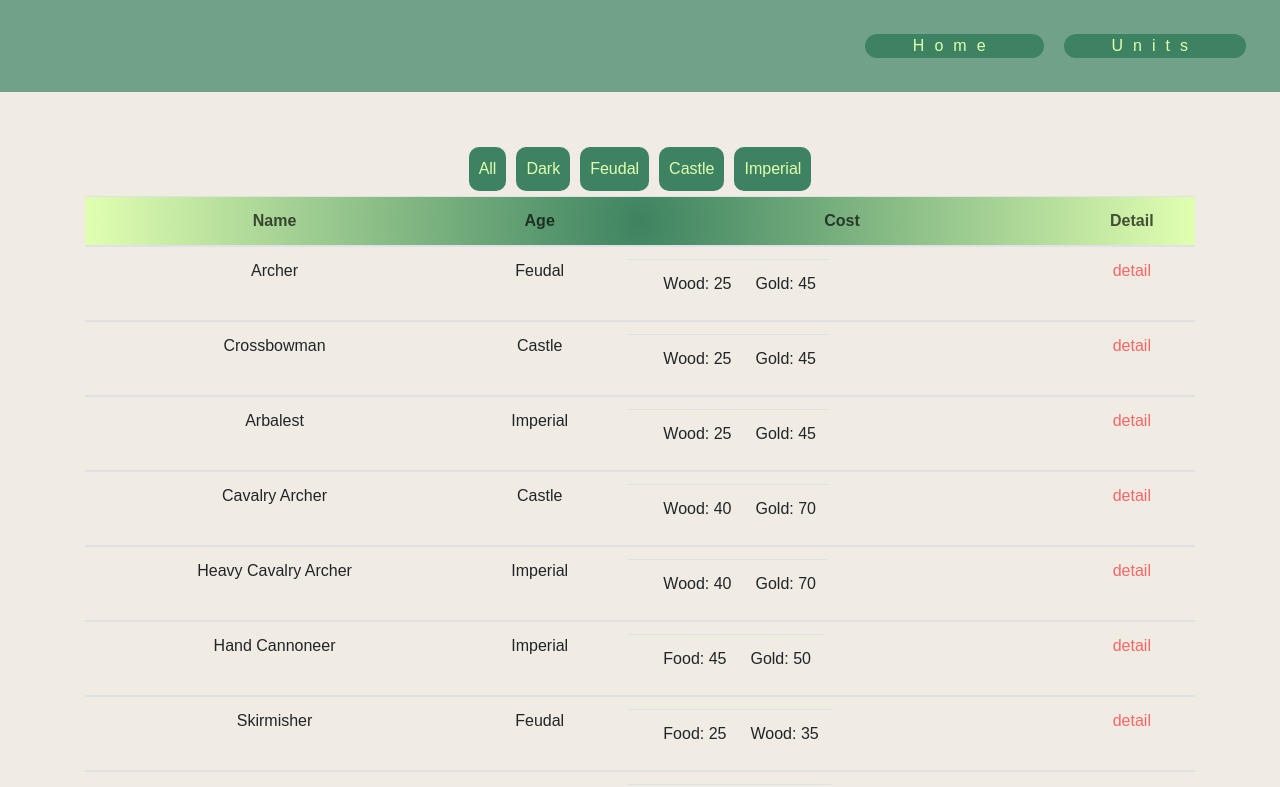
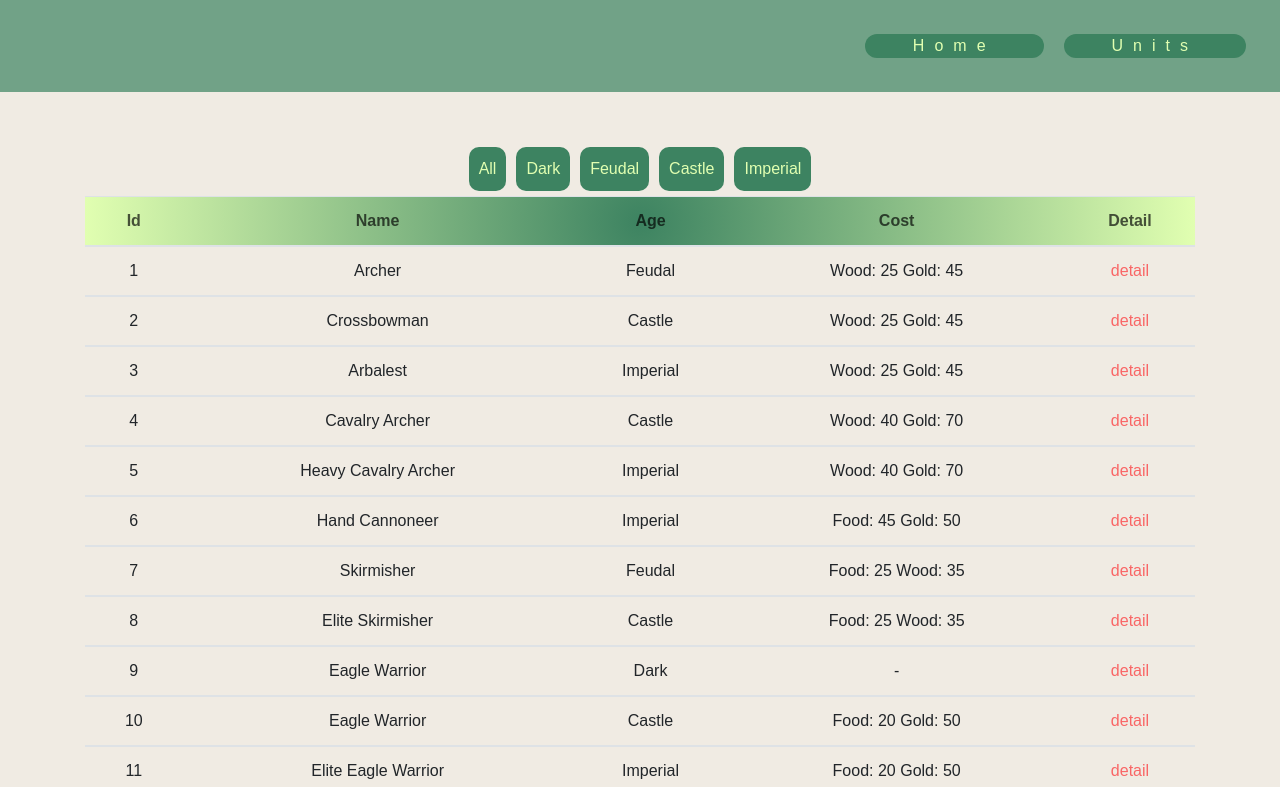
Before and after one commit to melisaclskn/ageOfEmpires-redux-saga, a React (Create React App) app: page /units in a window 1280 px wide. Shown: the top 787 px of the page. Built offline with nearby package versions, Linux system fonts and the light colour scheme.

Commit message:
update table row data

```diff
--- a/src/pages/UnitDetail/UnitDetail.js
+++ b/src/pages/UnitDetail/UnitDetail.js
@@ -24,6 +24,20 @@ function UnitDetail() {
             <th scope="col">Description</th>
             <td>{singleUnit.description}</td>
           </tr>
+
+          <tr>
+            <th scope="col">Wood Cost</th>
+            {singleUnit.cost?.Wood === undefined ? "-" : <td>{singleUnit.cost?.Wood}</td>}
+          </tr>
+          <tr>
+            <th scope="col">Food Cost</th>
+            {singleUnit.cost?.Food === undefined ? "-" : <td>{singleUnit.cost?.Food}</td>}
+          </tr>
+          <tr>
+            <th scope="col">Gold Cost</th>
+            {singleUnit.cost?.Gold === undefined ? "-" : <td>{singleUnit.cost?.Gold}</td>}
+          </tr>
+
           <tr>
             <th scope="col">Build Time</th>
             <td>{singleUnit.build_time}</td>
--- a/src/pages/Units/Units.js
+++ b/src/pages/Units/Units.js
@@ -40,6 +40,7 @@ const Units = () => {
       <table className="table">
         <thead className="table-head">
           <tr>
+            <th scope="col">Id</th>
             <th scope="col">Name</th>
             <th scope="col">Age</th>
             <th scope="col">Cost</th>
@@ -55,13 +56,14 @@ const Units = () => {
             return (
               <tbody key={index} className="table-body">
                 <tr>
+                  <td>{item.id}</td>
                   <td>{item.name}</td>
                   <td>{item.age}</td>
                   <td>
-                    {item.cost === null ? <td></td> : <td></td>}
-                    {item.cost?.Food === undefined ? "" : <td>Food: {item.cost?.Food}</td>}
-                    {item.cost?.Wood === undefined ? "" : <td>Wood: {item.cost?.Wood}</td>}
-                    {item.cost?.Gold === undefined ? "" : <td>Gold: {item.cost?.Gold}</td>}
+                    {item.cost === null ? "-" : ""}
+                    {item.cost?.Food === undefined ? "" : <> Food: {item.cost?.Food}  </>}
+                    {item.cost?.Wood === undefined ? "" : <> Wood: {item.cost?.Wood}  </>}
+                    {item.cost?.Gold === undefined ? "" : <> Gold: {item.cost?.Gold}  </>}
                   </td>
                   <td>
                     <Link className="detail-btn" to={`/unitDetail/${item.id}`}>
```
